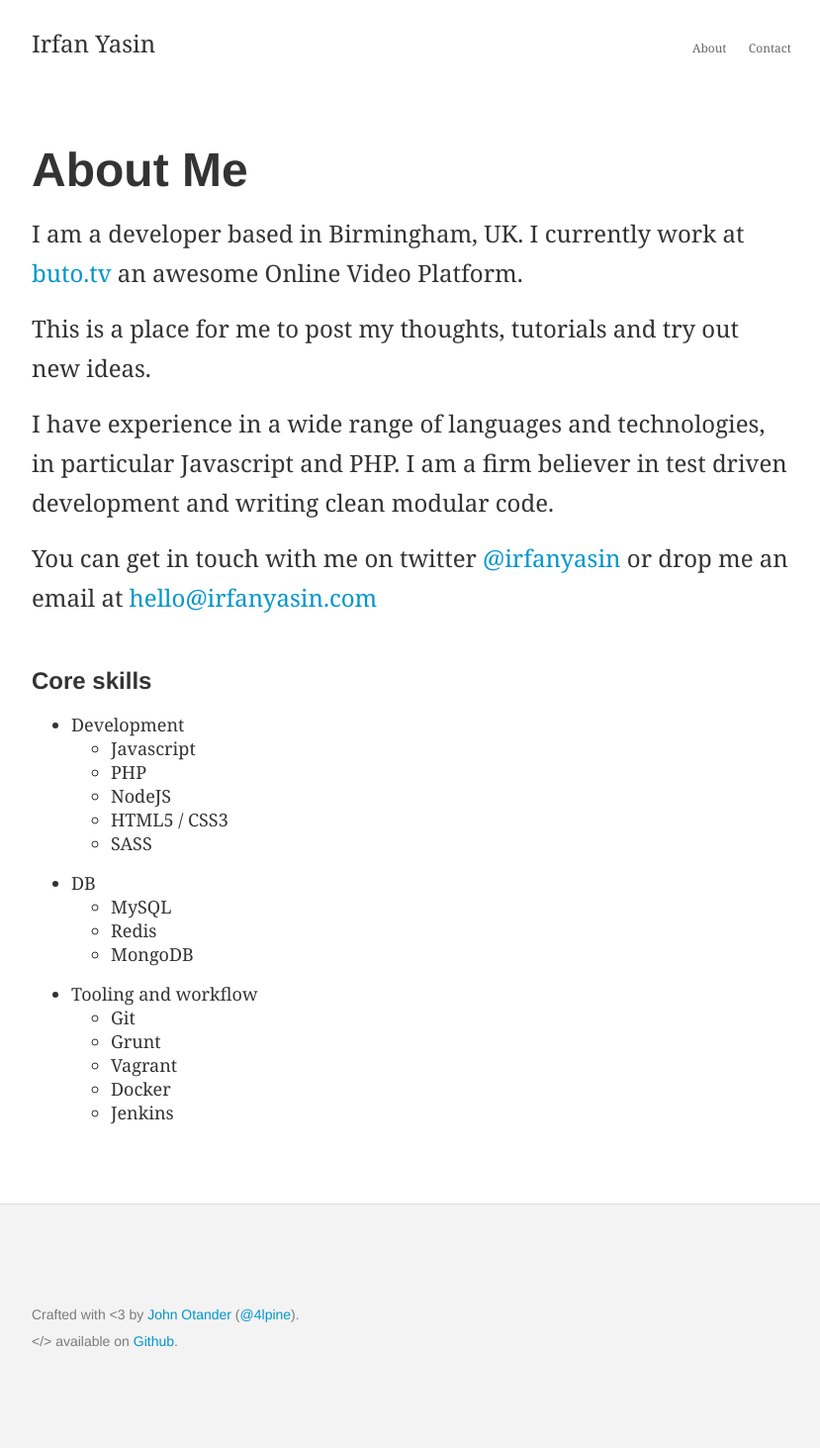
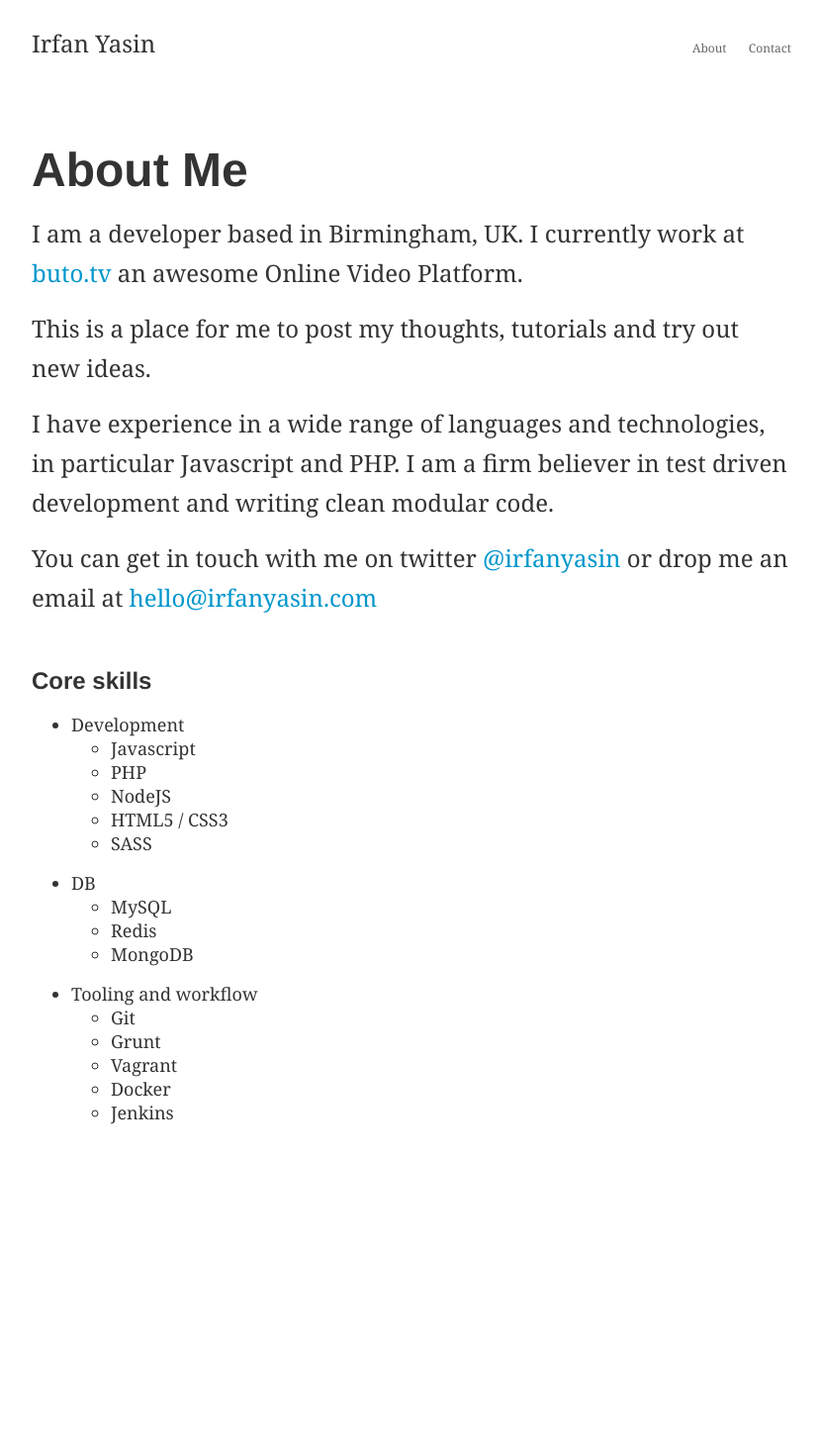
Before and after one commit to irfanyasin/irfanyasin.github.io, a Jekyll site: the page built from about.md, in a window 1280 px wide. Shown: the whole page at 99% size, without its empty margins (224-1053 px from the left). Built offline with Jekyll 4.4.1, drawn with Linux system fonts in a browser that asks for light colours; Markdown is read by kramdown in place of the engine named in the settings; after the commit the page ends 1432 px from its top, so only the background shows below that.

Commit message:
tweak footer

```diff
--- a/_includes/footer.html
+++ b/_includes/footer.html
@@ -1,13 +1,12 @@
-<footer class="footer">
-  <div class="p2 py4 wrap">
-    <div class="measure py2">
-      <small>
-        Crafted with &lt;3 by <a href="http://johnotander.com">John Otander</a> (<a href="https://twitter.com/4lpine">@4lpine</a>).<br>
-        &lt;/&gt; available on <a href="https://github.com/johnotander/pixyll.git">Github</a>.
-      </small>
-    </div>
-  </div>
-</footer>
+<!--<footer class="footer">-->
+  <!--<div class="p2 py4 wrap">-->
+    <!--<div class="measure py2">-->
+      <!--<small>-->
+        <!--<a href="https://twitter.com/irfanyasin">@irfanyasin</a>-->
+      <!--</small>-->
+    <!--</div>-->
+  <!--</div>-->
+<!--</footer>-->
 
 <script>
 (function(i,s,o,g,r,a,m){i['GoogleAnalyticsObject']=r;i[r]=i[r]||function(){
```
